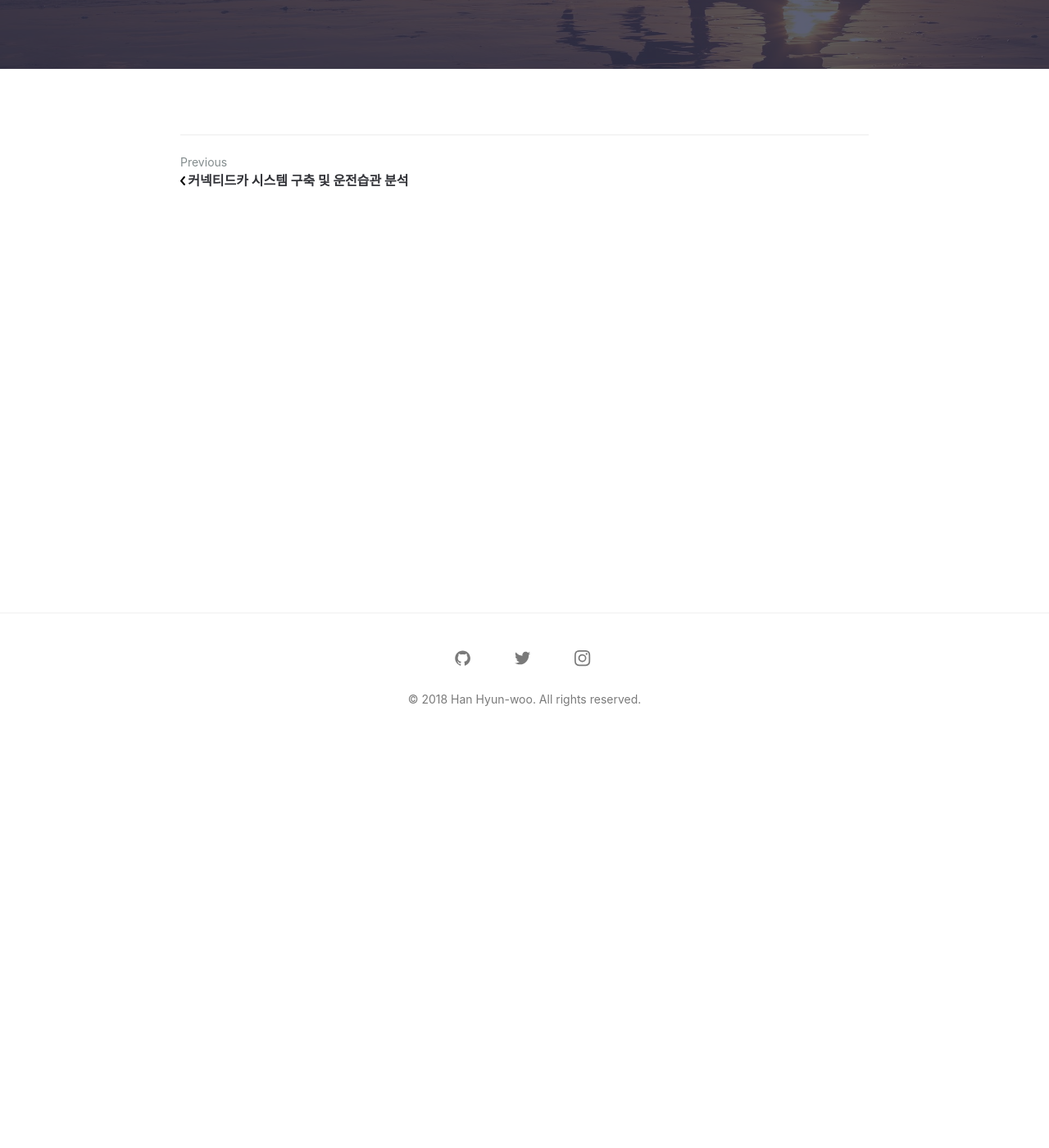
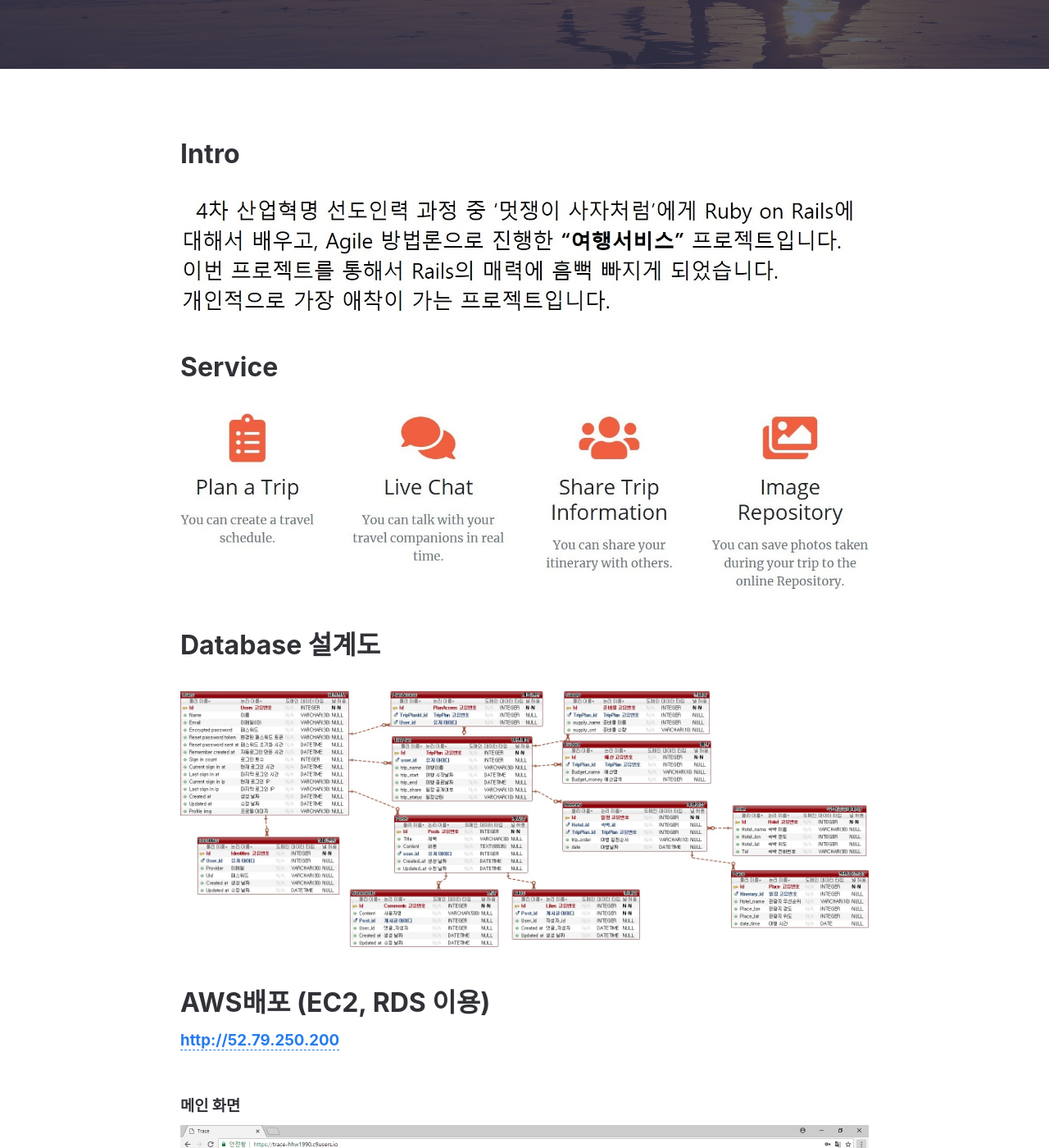
Before and after one commit to HanHyunwoo/HanHyunwoo.github.io, a Jekyll site: the page built from _posts/2017-06-25-Trace.md, in a window 1280 px wide and 1400 px high, scrolled down 492 px. Shown: the whole window at 82% size. Built offline with Jekyll 4.4.1, drawn with Linux system fonts in a browser that asks for light colours; some of the changed text lies outside the part shown.

Commit message:
Trace_project content Upload

```diff
--- a/_posts/2017-06-25-Trace.md
+++ b/_posts/2017-06-25-Trace.md
@@ -5,3 +5,41 @@ featured-img: Trace
 date_format: "2017.06 ~ 2017.07 (1개월)"
 summary: "- 앨범 저장 및 관리 기능 <br>- 여행계획 일정관리 기능<br>- Ruby on Rails<br>- Ajax, JavaScript <br> - Daum지도 Wep API <br> - Cloud9 배포 (WEBrick, MySQL) <br> - AWS 배포 (EC2-Nginx, RDS-MySQL)"
 ---
+
+# Intro
+<br>
+<img src="http://hanhyunwoo.github.io/assets/img/posts/Trace/intro.JPG"/><br><br>
+
+# Service
+<br>
+<img src="http://hanhyunwoo.github.io/assets/img/posts/Trace/service.JPG"/><br><br>
+
+# Database 설계도
+<br>
+<img src="http://hanhyunwoo.github.io/assets/img/posts/Trace/db_model.JPG"/><br><br>
+
+# AWS배포 (EC2, RDS 이용)
+### <a href="http://52.79.250.200">http://52.79.250.200</a>
+<br>
+
+### 메인 화면
+<img src="http://hanhyunwoo.github.io/assets/img/posts/Trace/main(1).JPG"/><br><br>
+<img src="http://hanhyunwoo.github.io/assets/img/posts/Trace/main(2).JPG"/><br><br><br>
+
+### 회원가입 화면
+<img src="http://hanhyunwoo.github.io/assets/img/posts/Trace/sign_in.JPG"/><br><br><br>
+
+### 로그인 화면
+<img src="http://hanhyunwoo.github.io/assets/img/posts/Trace/login.JPG"/><br><br><br>
+
+### 검색 화면
+<img src="http://hanhyunwoo.github.io/assets/img/posts/Trace/search.JPG"/><br><br><br>
+
+### 그룹관리 화면
+<img src="http://hanhyunwoo.github.io/assets/img/posts/Trace/group.JPG"/><br><br><br>
+
+### 전체일정관리 화면
+<img src="http://hanhyunwoo.github.io/assets/img/posts/Trace/schedule_management.JPG"/><br><br><br>
+
+### 세부일정관리 화면
+<img src="http://hanhyunwoo.github.io/assets/img/posts/Trace/schedule_plan.JPG"/><br><br>
```
Also changed, not shown: assets/img/posts/Trace/db_model.JPG (added), assets/img/posts/Trace/group.JPG (added), assets/img/posts/Trace/intro.JPG (added), assets/img/posts/Trace/login.JPG (added), assets/img/posts/Trace/main(1).JPG (added), assets/img/posts/Trace/main(2).JPG (added), assets/img/posts/Trace/schedule_management.JPG (added), assets/img/posts/Trace/schedule_plan.JPG (added), assets/img/posts/Trace/search.JPG (added), assets/img/posts/Trace/service.JPG (added), assets/img/posts/Trace/sign_in.JPG (added).
